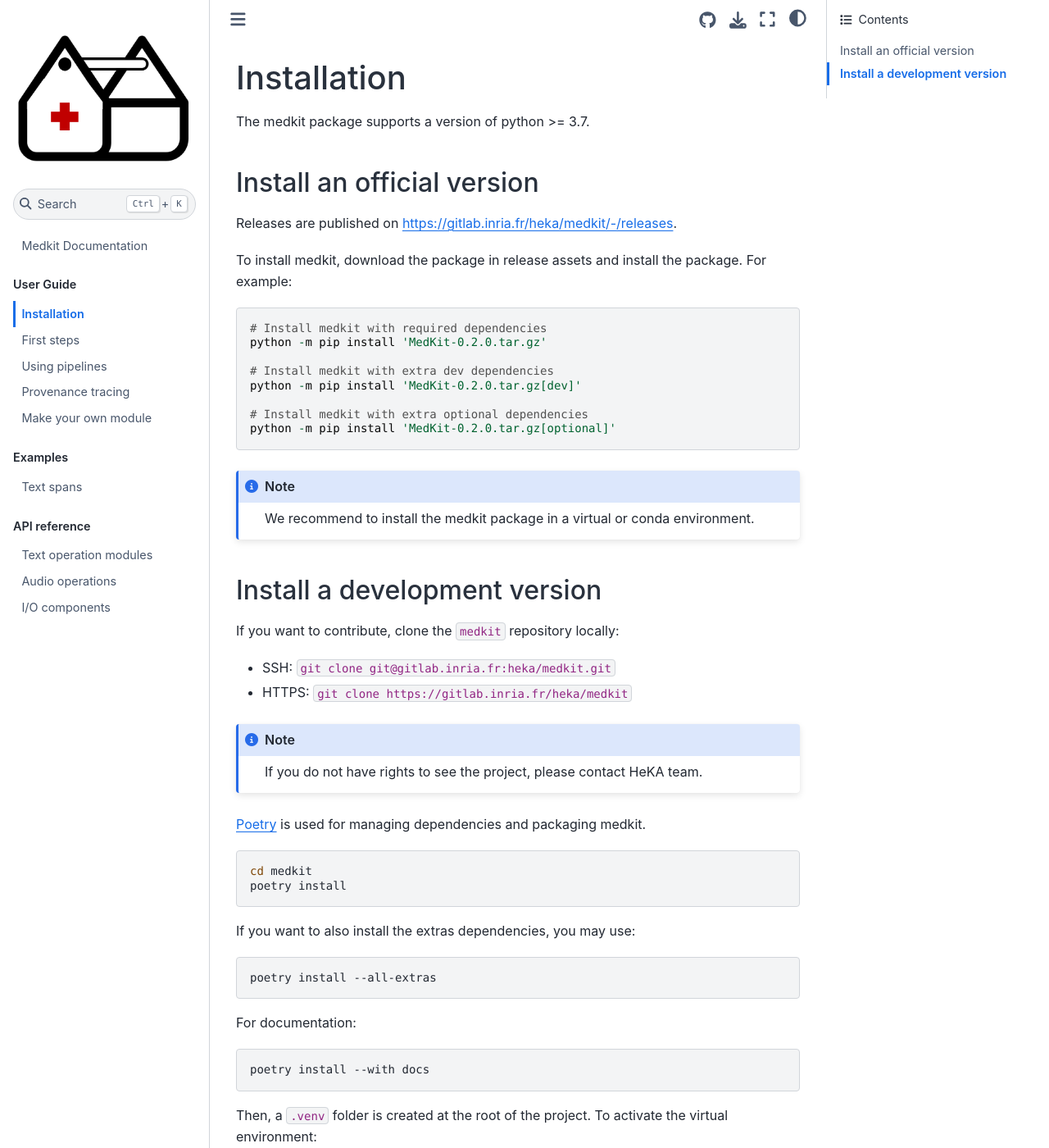
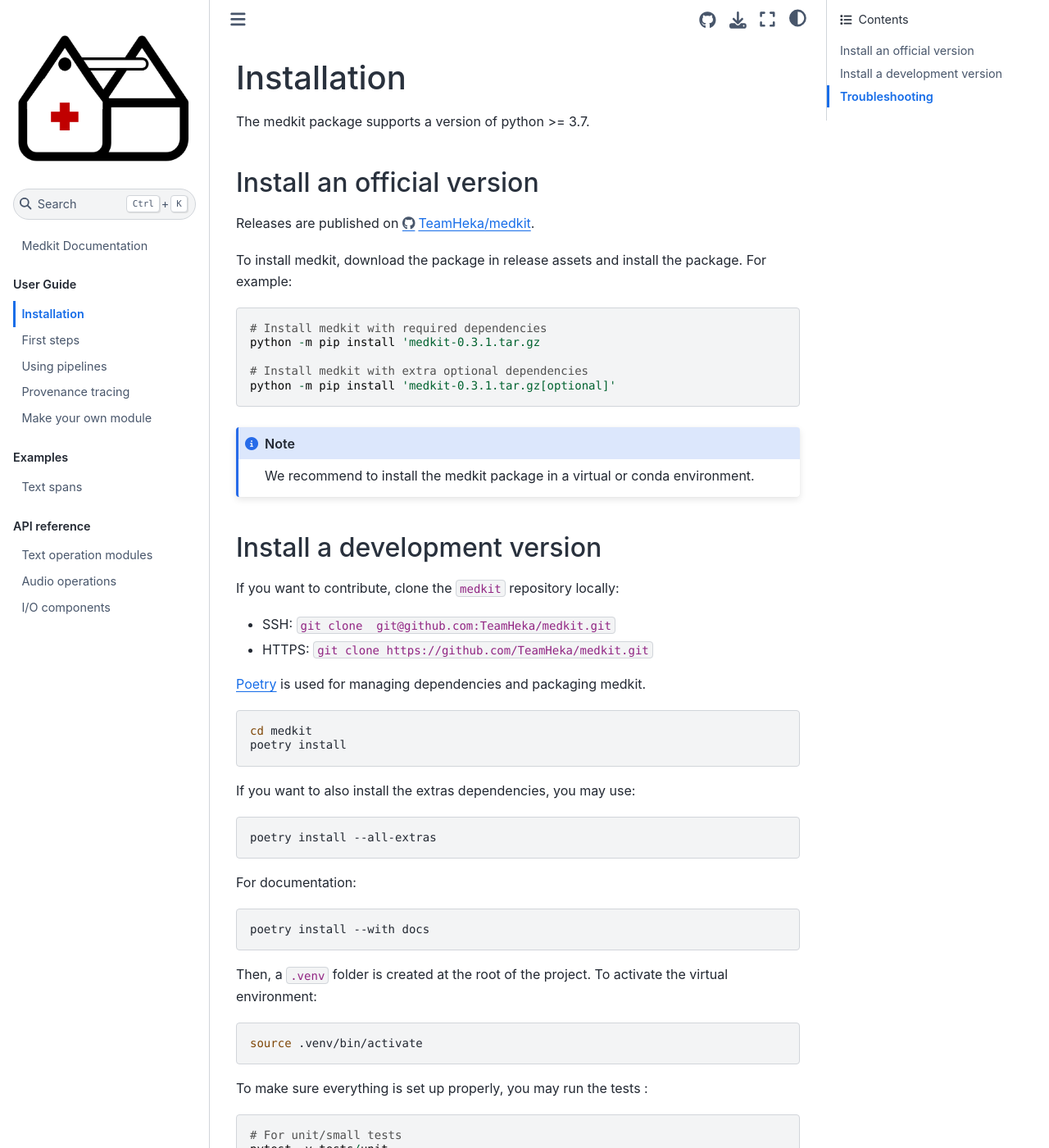
Before and after one commit to TeamHeka/medkit, a Jupyter Book: the page built from docs/user_guide/install.md, in a window 1280 px wide and 1400 px high. Shown: the whole window at 82% size. Built offline with Jupyter Book 1.0.4 settings and Sphinx 7.4.7 and the Sphinx Book theme 1.1.4, drawn with Linux system fonts in a browser that asks for light colours; pages that are not in the unit, such as notebooks, are missing from menus; some of the changed text lies outside the part shown.

Commit message:
Fix pip install + update docs
(cherry-pick from release-0.3.0)

````diff
--- a/docs/user_guide/install.md
+++ b/docs/user_guide/install.md
@@ -4,20 +4,17 @@
 
 ## Install an official version
 
-Releases are published on <https://gitlab.inria.fr/heka/medkit/-/releases>.
+Releases are published on <https://github.com/TeamHeka/medkit/releases>.
 
 To install medkit, download the package in release assets and install the package.
 For example:
 
 ```
 # Install medkit with required dependencies
-python -m pip install 'MedKit-0.2.0.tar.gz'
-
-# Install medkit with extra dev dependencies
-python -m pip install 'MedKit-0.2.0.tar.gz[dev]'
+python -m pip install 'medkit-0.3.1.tar.gz
 
 # Install medkit with extra optional dependencies
-python -m pip install 'MedKit-0.2.0.tar.gz[optional]'
+python -m pip install 'medkit-0.3.1.tar.gz[optional]'
 ```
 
 ```{note}
@@ -27,12 +24,9 @@
 ## Install a development version
 
 If you want to contribute, clone the `medkit` repository locally:
-  - SSH: `git clone git@gitlab.inria.fr:heka/medkit.git`
-  - HTTPS: `git clone https://gitlab.inria.fr/heka/medkit`
+  - SSH: `git clone  git@github.com:TeamHeka/medkit.git`
+  - HTTPS: `git clone https://github.com/TeamHeka/medkit.git`
 
-```{note}
-If you do not have rights to see the project, please contact HeKA team.
-```
 [Poetry](https://python-poetry.org) is used for managing dependencies and
 packaging medkit.
 
@@ -66,3 +60,11 @@
 # For large tests
 pytest -v tests/large
 ```
+## Troubleshooting
+
+Sometimes, for documentation and/or testing, you may need some additional packages:
+
+```
+sudo apt-get install -y gcc g++ libsndfile1 graphviz
+```
+You may also refer to CI file (e.g., .gitlab-ci.yml) for up-to-date information.
````
Also changed, not shown: pyproject.toml (+20 -1 lines).
